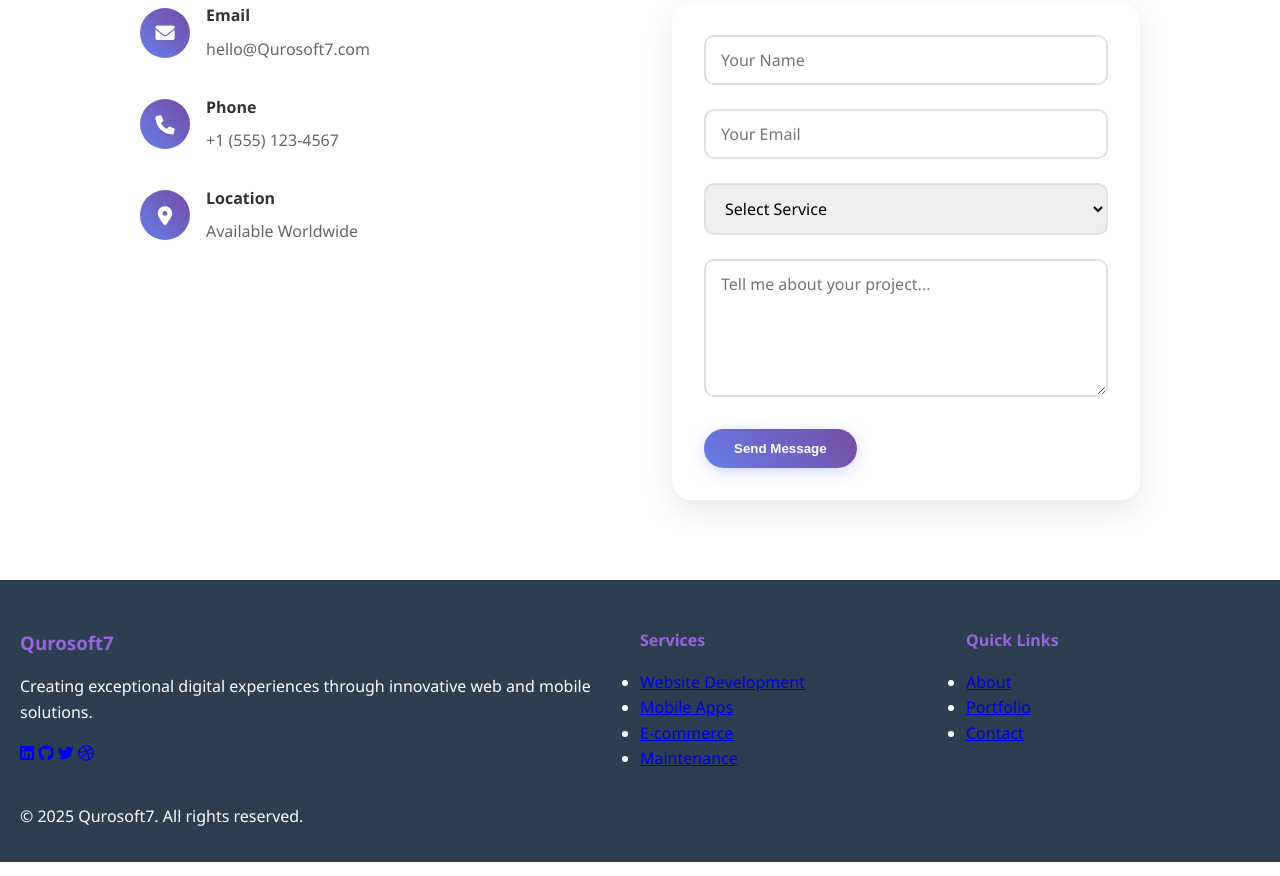
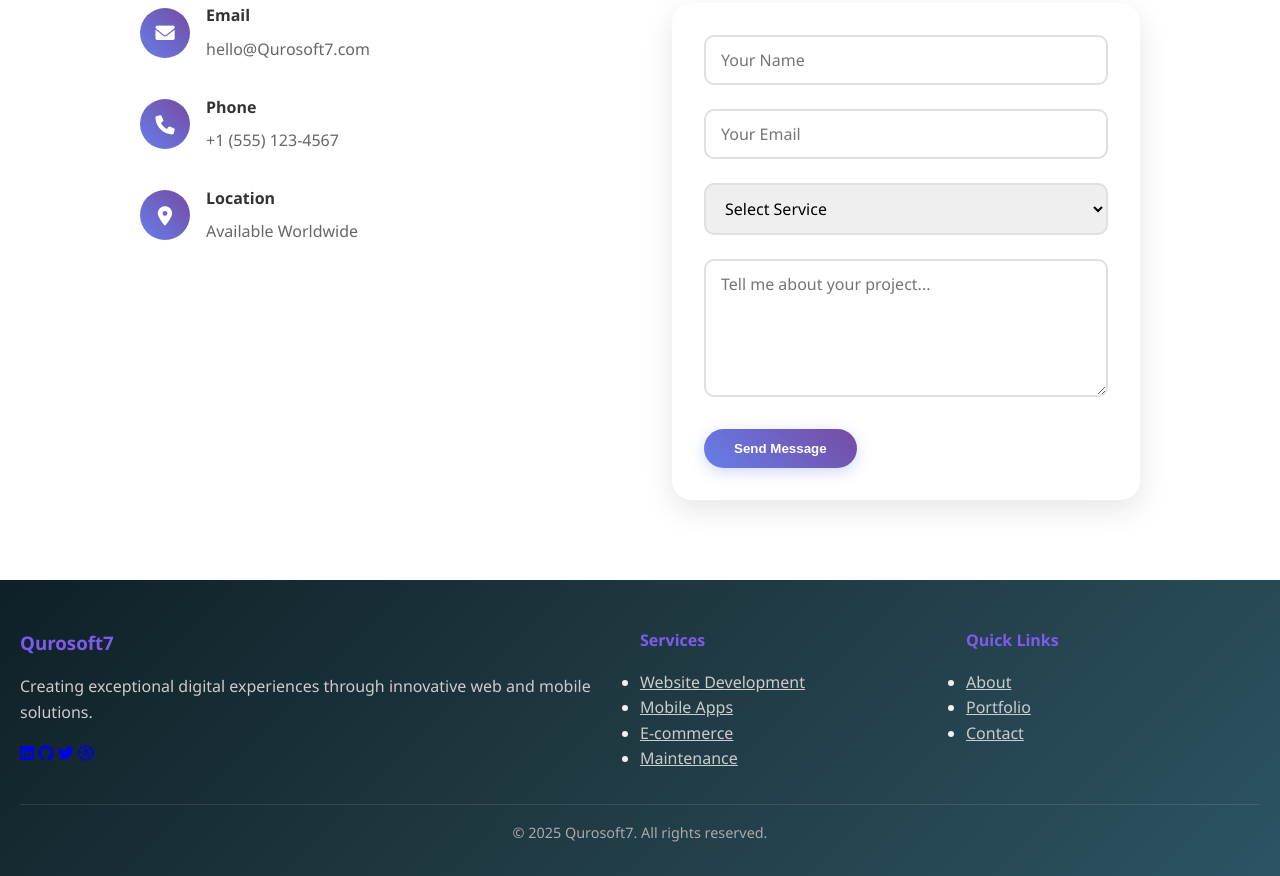
Before and after one commit to iftekarqureshi/freelance, a plain HTML site: page index.html in a window 1280 px wide. Shown: the part 3244-4120 px from the top of the page. Drawn offline with Linux system fonts and the light colour scheme.

Commit message:
updated footer colour pallete

```diff
--- a/style.css
+++ b/style.css
@@ -571,8 +571,8 @@ body.loaded .floating-card {
 
 /* Footer */
 .footer {
-    background: #2c3e50;
-    color: white;
+    background: linear-gradient(135deg, #0f2027, #203a43, #2c5364);
+    color: #f0f0f0;
     padding: 3rem 0 1rem;
 }
 
@@ -586,11 +586,27 @@ body.loaded .floating-card {
 .footer-section h3,
 .footer-section h4 {
     margin-bottom: 1rem;
-    color: #9864e1;
+    color: #7F5AF0; /* modern vibrant violet */
 }
 
-.footer-section p {
-    color: #b
+.footer-section p,
+.footer-section ul li a {
+    color: #ccc;
+    transition: color 0.3s ease;
+}
+
+.footer-section ul li a:hover {
+    color: #fff;
+}
+
+.footer-bottom {
+    text-align: center;
+    color: #aaa;
+    font-size: 0.9rem;
+    border-top: 1px solid rgba(255, 255, 255, 0.1);
+    padding-top: 1rem;
+}
+
 
 
 /* ========== Responsive Media Queries ========== */
```
